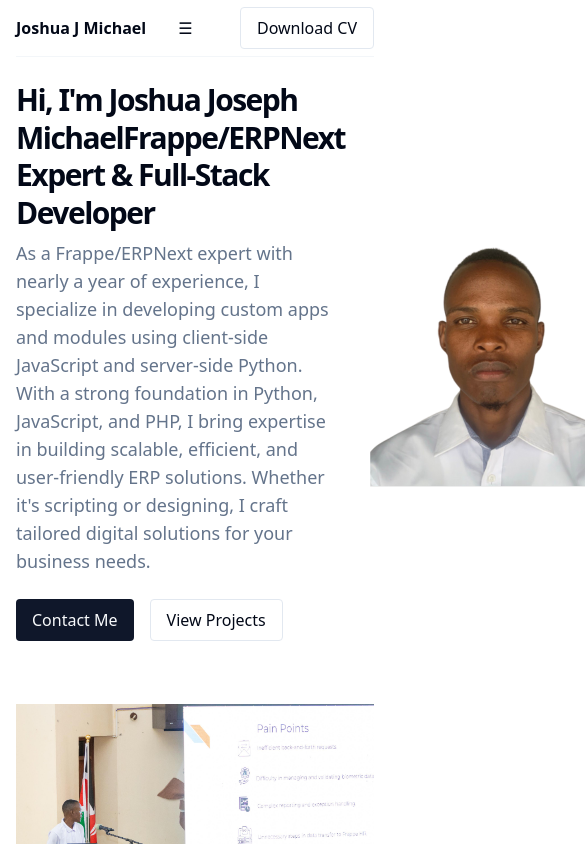
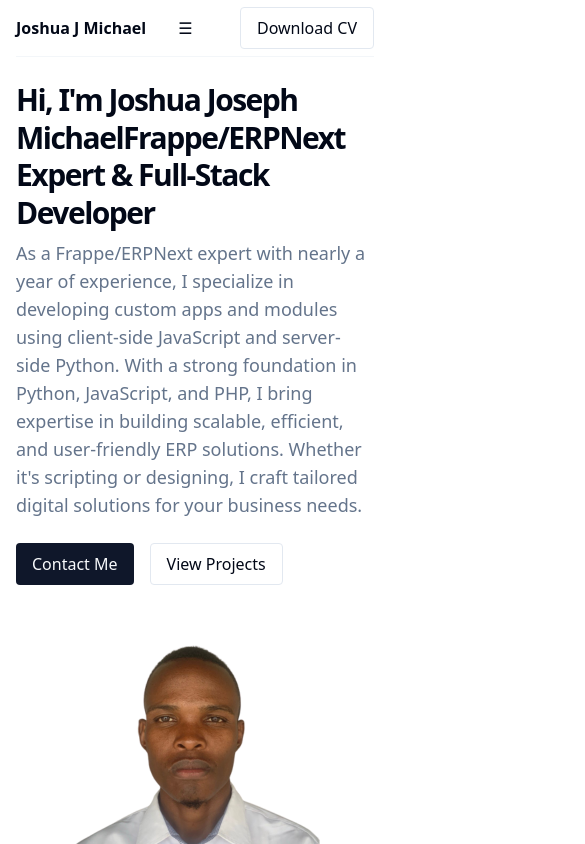
Before and after one commit to j0sh01/My-Portifolio, a Next.js app: page / in a window 390 px wide. Shown: the top 844 px of the page, 585 px wide, since content can reach past the window. Built offline with nearby package versions, Linux system fonts and the light colour scheme.

Commit message:
fix: Added responsiveness to some components

```diff
--- a/components/Hero.jsx
+++ b/components/Hero.jsx
@@ -1,3 +1,46 @@
+// import { Button } from "@/components/ui/button";
+// import Image from 'next/image';
+// import jmichael from '../src/images/jmichael.png';
+
+// export default function Hero() {
+//   return (
+//     <section className="container grid items-center gap-6 pb-8 pt-6 md:py-10">
+//       <div className="flex justify-between items-center">
+//         {/* Left Section: Text Content */}
+//         <div className="flex max-w-[980px] flex-col items-start gap-2">
+//           <h1 className="text-3xl font-extrabold leading-tight tracking-tighter md:text-4xl">
+//             Hi, I&apos;m Joshua Joseph Michael<br className="hidden sm:inline" />
+//             Frappe/ERPNext Expert & Full-Stack Developer
+//           </h1>
+//           <p className="max-w-[700px] text-lg text-muted-foreground">
+//             As a Frappe/ERPNext expert with nearly a year of experience, I specialize
+//             in developing custom apps and modules using client-side JavaScript
+//             and server-side Python. With a strong foundation in Python, JavaScript,
+//             and PHP, I bring expertise in building scalable, efficient, and user-friendly
+//             ERP solutions. Whether it&apos;s scripting or designing, I craft tailored digital
+//             solutions for your business needs.
+//           </p>
+//           <div className="flex gap-4 mt-4">
+//             {/* Button to scroll to Contact section */}
+//             <Button asChild>
+//               <a href="#contact">Contact Me</a>
+//             </Button>
+//             {/* Button to scroll to Projects section */}
+//             <Button asChild variant="outline">
+//               <a href="#projects">View Projects</a>
+//             </Button>
+//           </div>
+//         </div>
+
+//         {/* Right Section: Image */}
+//         <div className="flex-shrink-0">
+//           <Image src={jmichael} alt="Joshua Joseph Michael" width={300} height={300} />
+//         </div>
+//       </div>
+//     </section>
+//   );
+// }
+
 import { Button } from "@/components/ui/button";
 import Image from 'next/image';
 import jmichael from '../src/images/jmichael.png';
@@ -5,9 +48,9 @@
 export default function Hero() {
   return (
     <section className="container grid items-center gap-6 pb-8 pt-6 md:py-10">
-      <div className="flex justify-between items-center">
+      <div className="flex flex-col md:flex-row justify-between items-center">
         {/* Left Section: Text Content */}
-        <div className="flex max-w-[980px] flex-col items-start gap-2">
+        <div className="flex max-w-[980px] flex-col items-start gap-2 mb-6 md:mb-0 md:mr-6">
           <h1 className="text-3xl font-extrabold leading-tight tracking-tighter md:text-4xl">
             Hi, I&apos;m Joshua Joseph Michael<br className="hidden sm:inline" />
             Frappe/ERPNext Expert & Full-Stack Developer
@@ -34,7 +77,7 @@
 
         {/* Right Section: Image */}
         <div className="flex-shrink-0">
-          <Image src={jmichael} alt="Joshua Joseph Michael" width={300} height={300} />
+          <Image src={jmichael} alt="Joshua Joseph Michael" width={250} height={250} className="w-full h-auto max-w-xs md:max-w-full"/>
         </div>
       </div>
     </section>
```
